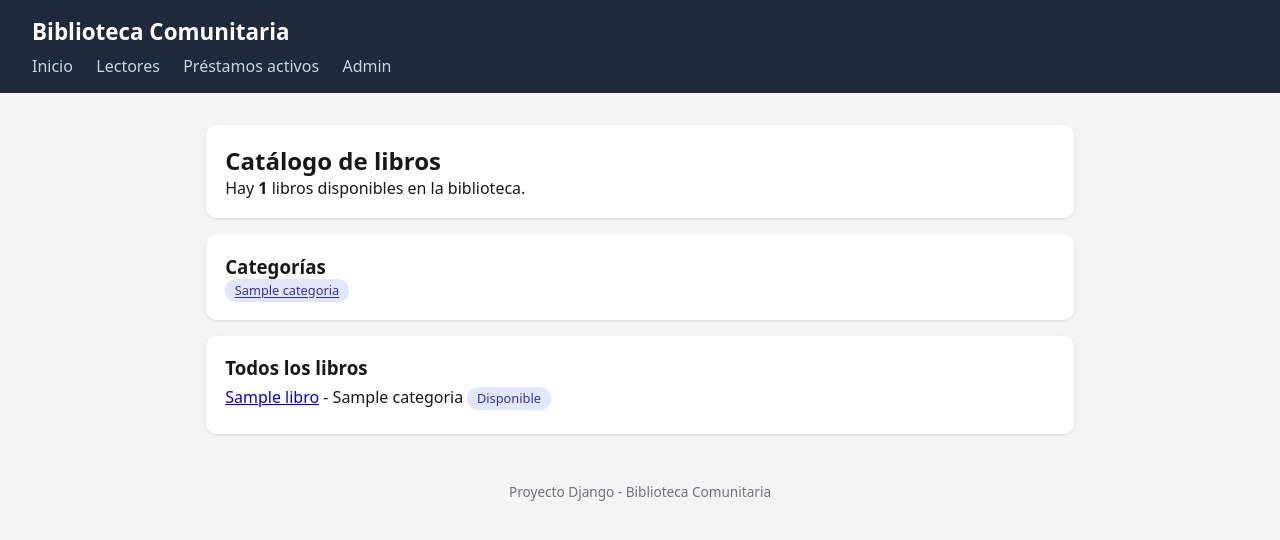
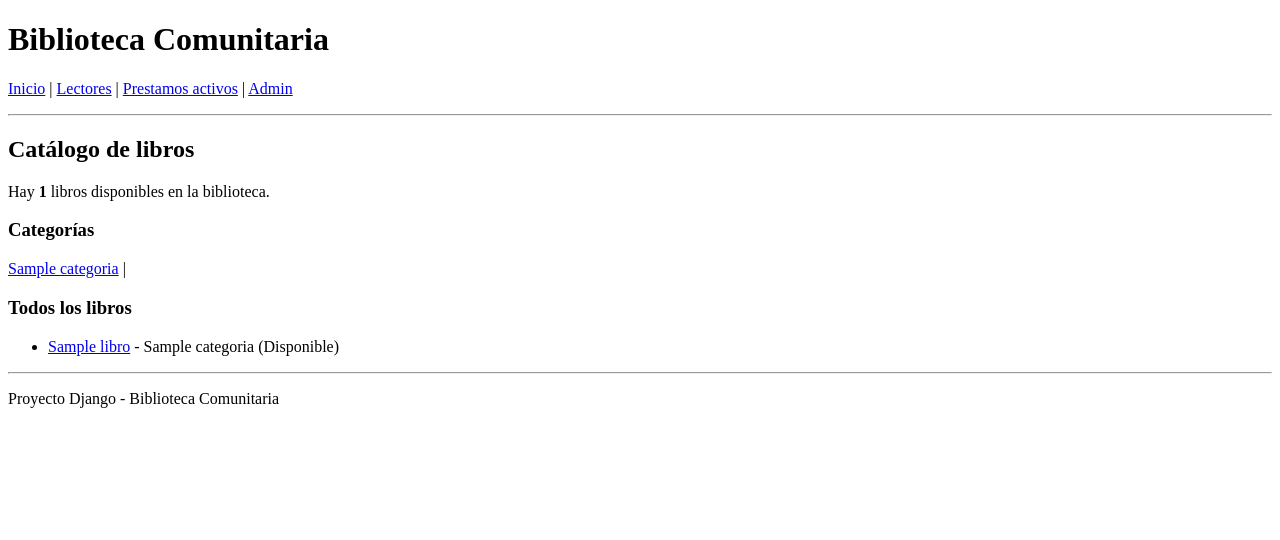
Before and after one commit to drairanfi/Django-project, a Django app: page / in a window 1280 px wide. Shown: the top 540 px of the page. Run offline with Django 5.2, Linux system fonts and the light colour scheme; tables that the repository leaves empty hold one stand-in row (values such as "Sample post").

Commit message:
refactor(templates): quitar estilos y dejar HTML plano
Se elimina el bloque <style> completo de base.html y las clases CSS
(card, btn, tag, msg) de los 9 templates de libros y prestamos.

La navegacion pasa a enlaces separados por pipes, los bloques se separan
con <hr>, las tablas usan border="1" y los badges de estado quedan como
texto plano (Disponible) / (Prestado).

El proyecto no tiene CSS ni JS: todo el HTML es plano y sin estilos.

```diff
--- a/libros/templates/libros/detalle_libro.html
+++ b/libros/templates/libros/detalle_libro.html
@@ -3,7 +3,7 @@
 {% block title %}{{ libro.titulo }}{% endblock %}
 
 {% block content %}
-    <div class="card">
+    <div>
         <h2>{{ libro.titulo }}</h2>
         <p><strong>ISBN:</strong> {{ libro.isbn }}</p>
         <p><strong>Año:</strong> {{ libro.anio_publicacion }}</p>
@@ -19,7 +19,7 @@
         <p><strong>Préstamos activos:</strong> {{ prestamos_activos }}</p>
 
         {% if libro.disponible %}
-            <a class="btn" href="{% url 'prestamos:crear_prestamo' libro.id %}">Prestar este libro</a>
+            <a href="{% url 'prestamos:crear_prestamo' libro.id %}">Prestar este libro</a>
         {% else %}
             <p><strong>Estado:</strong> prestado en este momento</p>
         {% endif %}
--- a/libros/templates/libros/inicio.html
+++ b/libros/templates/libros/inicio.html
@@ -3,19 +3,19 @@
 {% block title %}Biblioteca Comunitaria{% endblock %}
 
 {% block content %}
-    <div class="card">
+    <div>
         <h2>Catálogo de libros</h2>
         <p>Hay <strong>{{ disponibles }}</strong> libros disponibles en la biblioteca.</p>
     </div>
 
-    <div class="card">
+    <div>
         <h3>Categorías</h3>
         {% for categoria in categorias %}
-            <a class="tag" href="{% url 'libros:por_categoria' categoria.id %}">{{ categoria.nombre }}</a>
+            <a href="{% url 'libros:por_categoria' categoria.id %}">{{ categoria.nombre }}</a> |
         {% endfor %}
     </div>
 
-    <div class="card">
+    <div>
         <h3>Todos los libros</h3>
         <ul>
             {% for libro in libros %}
@@ -23,9 +23,9 @@
                     <a href="{% url 'libros:detalle_libro' libro.id %}">{{ libro.titulo }}</a>
                     - {{ libro.categoria.nombre }}
                     {% if libro.disponible %}
-                        <span class="tag">Disponible</span>
+                        (Disponible)
                     {% else %}
-                        <span class="tag">Prestado</span>
+                        (Prestado)
                     {% endif %}
                 </li>
             {% empty %}
--- a/libros/templates/libros/por_autor.html
+++ b/libros/templates/libros/por_autor.html
@@ -3,7 +3,7 @@
 {% block title %}Autor: {{ autor.nombre }} {{ autor.apellido }}{% endblock %}
 
 {% block content %}
-    <div class="card">
+    <div>
         <h2>{{ autor.nombre }} {{ autor.apellido }}</h2>
         <p><strong>Nacionalidad:</strong> {{ autor.nacionalidad|default:"No informada" }}</p>
         <h3>Libros de este autor</h3>
--- a/libros/templates/libros/por_categoria.html
+++ b/libros/templates/libros/por_categoria.html
@@ -3,7 +3,7 @@
 {% block title %}Categoría: {{ categoria.nombre }}{% endblock %}
 
 {% block content %}
-    <div class="card">
+    <div>
         <h2>Libros de {{ categoria.nombre }}</h2>
         <ul>
             {% for libro in libros %}
@@ -11,9 +11,9 @@
                     <a href="{% url 'libros:detalle_libro' libro.id %}">{{ libro.titulo }}</a>
                     - {{ libro.anio_publicacion }}
                     {% if libro.disponible %}
-                        <span class="tag">Disponible</span>
+                        (Disponible)
                     {% else %}
-                        <span class="tag">Prestado</span>
+                        (Prestado)
                     {% endif %}
                 </li>
             {% empty %}
--- a/prestamos/templates/prestamos/crear_prestamo.html
+++ b/prestamos/templates/prestamos/crear_prestamo.html
@@ -3,11 +3,11 @@
 {% block title %}Prestar {{ libro.titulo }}{% endblock %}
 
 {% block content %}
-    <div class="card">
+    <div>
         <h2>Prestar: {{ libro.titulo }}</h2>
 
         {% if mensaje %}
-            <p class="msg">{{ mensaje }}</p>
+            <p>{{ mensaje }}</p>
         {% endif %}
 
         {% if libro.disponible %}
@@ -19,7 +19,7 @@
                         <option value="{{ lector.id }}">{{ lector.nombre }}</option>
                     {% endfor %}
                 </select>
-                <button class="btn" type="submit">Confirmar préstamo</button>
+                <button type="submit">Confirmar préstamo</button>
             </form>
         {% else %}
             <p>Este libro no está disponible.</p>
--- a/prestamos/templates/prestamos/detalle_lector.html
+++ b/prestamos/templates/prestamos/detalle_lector.html
@@ -3,16 +3,16 @@
 {% block title %}{{ lector.nombre }}{% endblock %}
 
 {% block content %}
-    <div class="card">
+    <div>
         <h2>{{ lector.nombre }}</h2>
         <p><strong>Email:</strong> {{ lector.email }}</p>
         <p><strong>Teléfono:</strong> {{ lector.telefono|default:"No informado" }}</p>
         <p><strong>Registrado desde:</strong> {{ lector.fecha_registro }}</p>
     </div>
 
-    <div class="card">
+    <div>
         <h3>Historial de préstamos</h3>
-        <table>
+        <table border="1">
             <tr>
                 <th>Libro</th>
                 <th>Fecha</th>
--- a/prestamos/templates/prestamos/devolucion.html
+++ b/prestamos/templates/prestamos/devolucion.html
@@ -3,10 +3,10 @@
 {% block title %}Devolución{% endblock %}
 
 {% block content %}
-    <div class="card">
+    <div>
         <h2>Devolución registrada</h2>
         <p>El libro <strong>{{ prestamo.libro.titulo }}</strong> fue devuelto por <strong>{{ prestamo.lector.nombre }}</strong>.</p>
         <p>Fecha de devolución: {{ prestamo.fecha_devolucion }}</p>
-        <a class="btn" href="{% url 'libros:detalle_libro' prestamo.libro.id %}">Volver al libro</a>
+        <a href="{% url 'libros:detalle_libro' prestamo.libro.id %}">Volver al libro</a>
     </div>
 {% endblock %}
--- a/prestamos/templates/prestamos/lectores.html
+++ b/prestamos/templates/prestamos/lectores.html
@@ -3,9 +3,9 @@
 {% block title %}Lectores{% endblock %}
 
 {% block content %}
-    <div class="card">
+    <div>
         <h2>Lectores registrados</h2>
-        <table>
+        <table border="1">
             <tr>
                 <th>Nombre</th>
                 <th>Email</th>
--- a/prestamos/templates/prestamos/prestamos.html
+++ b/prestamos/templates/prestamos/prestamos.html
@@ -3,14 +3,14 @@
 {% block title %}Préstamos: {{ estado }}{% endblock %}
 
 {% block content %}
-    <div class="card">
+    <div>
         <h2>Préstamos en estado: {{ estado }}</h2>
         <p>
             <a href="{% url 'prestamos:prestamos_por_estado' 'activo' %}">Activos</a> |
             <a href="{% url 'prestamos:prestamos_por_estado' 'devuelto' %}">Devueltos</a> |
             <a href="{% url 'prestamos:prestamos_por_estado' 'vencido' %}">Vencidos</a>
         </p>
-        <table>
+        <table border="1">
             <tr>
                 <th>Libro</th>
                 <th>Lector</th>
--- a/templates/base.html
+++ b/templates/base.html
@@ -2,43 +2,19 @@
 <html lang="es">
 <head>
     <meta charset="UTF-8">
-    <meta name="viewport" content="width=device-width, initial-scale=1.0">
     <title>{% block title %}Biblioteca{% endblock %}</title>
-    <style>
-        * { margin: 0; padding: 0; box-sizing: border-box; }
-        body { font-family: system-ui, sans-serif; background: #f4f4f5; color: #18181b; }
-        header { background: #1e293b; color: #fff; padding: 1rem 2rem; }
-        header h1 { font-size: 1.4rem; }
-        nav { margin-top: .5rem; }
-        nav a { color: #cbd5e1; margin-right: 1.2rem; text-decoration: none; }
-        nav a:hover { color: #fff; }
-        main { max-width: 900px; margin: 2rem auto; padding: 0 1rem; }
-        .card { background: #fff; border-radius: 10px; padding: 1.2rem; margin-bottom: 1rem; box-shadow: 0 1px 3px rgba(0,0,0,.1); }
-        .btn { display: inline-block; background: #2563eb; color: #fff; padding: .45rem .9rem; border-radius: 6px; text-decoration: none; margin-top: .5rem; }
-        .btn:hover { background: #1d4ed8; }
-        .tag { background: #e0e7ff; color: #3730a3; padding: .15rem .6rem; border-radius: 999px; font-size: .8rem; margin-right: .4rem; }
-        .msg { background: #dcfce7; color: #166534; padding: .8rem; border-radius: 8px; margin-bottom: 1rem; }
-        table { width: 100%; border-collapse: collapse; background: #fff; border-radius: 10px; overflow: hidden; }
-        th, td { text-align: left; padding: .6rem .8rem; border-bottom: 1px solid #e4e4e7; }
-        th { background: #f8fafc; }
-        ul { list-style: none; }
-        li { padding: .4rem 0; }
-        footer { text-align: center; padding: 1rem; color: #71717a; font-size: .85rem; }
-    </style>
 </head>
 <body>
-    <header>
-        <h1>Biblioteca Comunitaria</h1>
-        <nav>
-            <a href="{% url 'libros:inicio' %}">Inicio</a>
-            <a href="{% url 'prestamos:lista_lectores' %}">Lectores</a>
-            <a href="{% url 'prestamos:prestamos_por_estado' 'activo' %}">Préstamos activos</a>
-            <a href="/admin/">Admin</a>
-        </nav>
-    </header>
-    <main>
-        {% block content %}{% endblock %}
-    </main>
-    <footer>Proyecto Django - Biblioteca Comunitaria</footer>
+    <h1>Biblioteca Comunitaria</h1>
+    <p>
+        <a href="{% url 'libros:inicio' %}">Inicio</a> |
+        <a href="{% url 'prestamos:lista_lectores' %}">Lectores</a> |
+        <a href="{% url 'prestamos:prestamos_por_estado' 'activo' %}">Prestamos activos</a> |
+        <a href="/admin/">Admin</a>
+    </p>
+    <hr>
+    {% block content %}{% endblock %}
+    <hr>
+    <p>Proyecto Django - Biblioteca Comunitaria</p>
 </body>
 </html>
```
